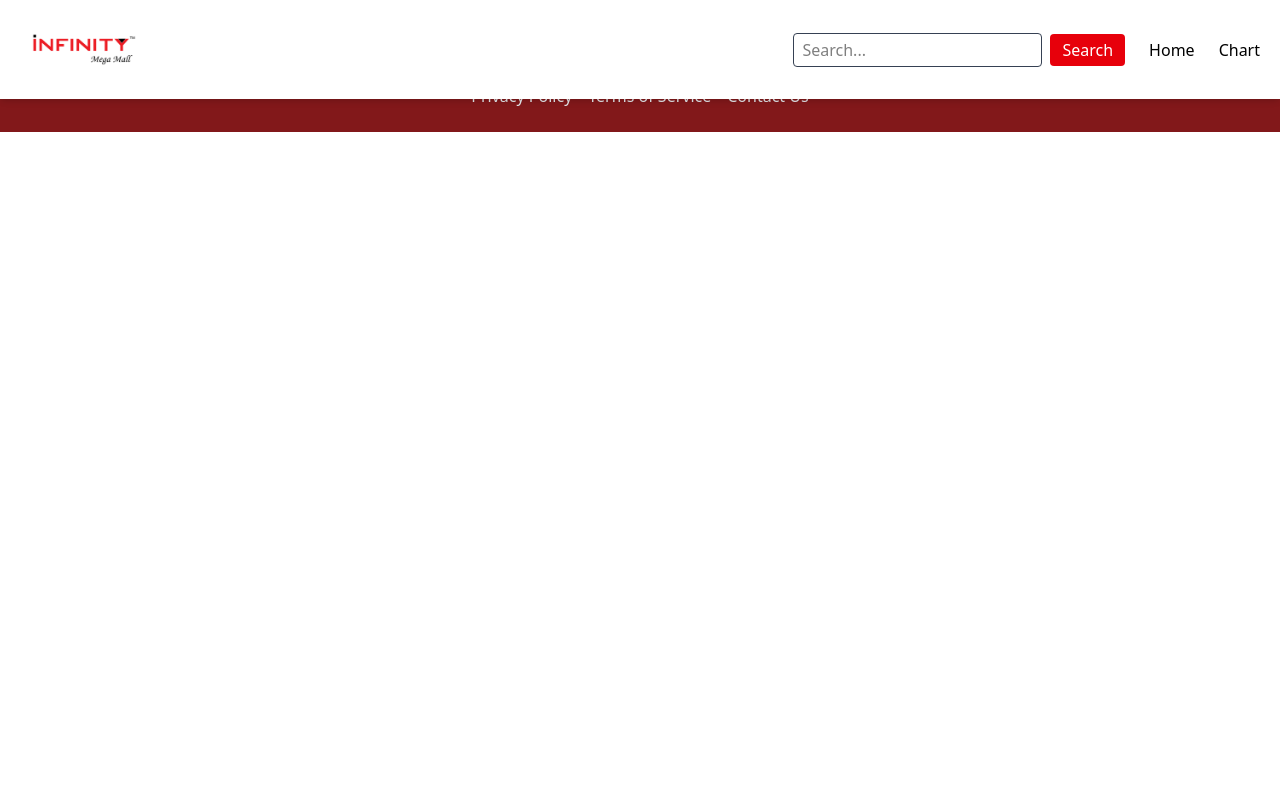
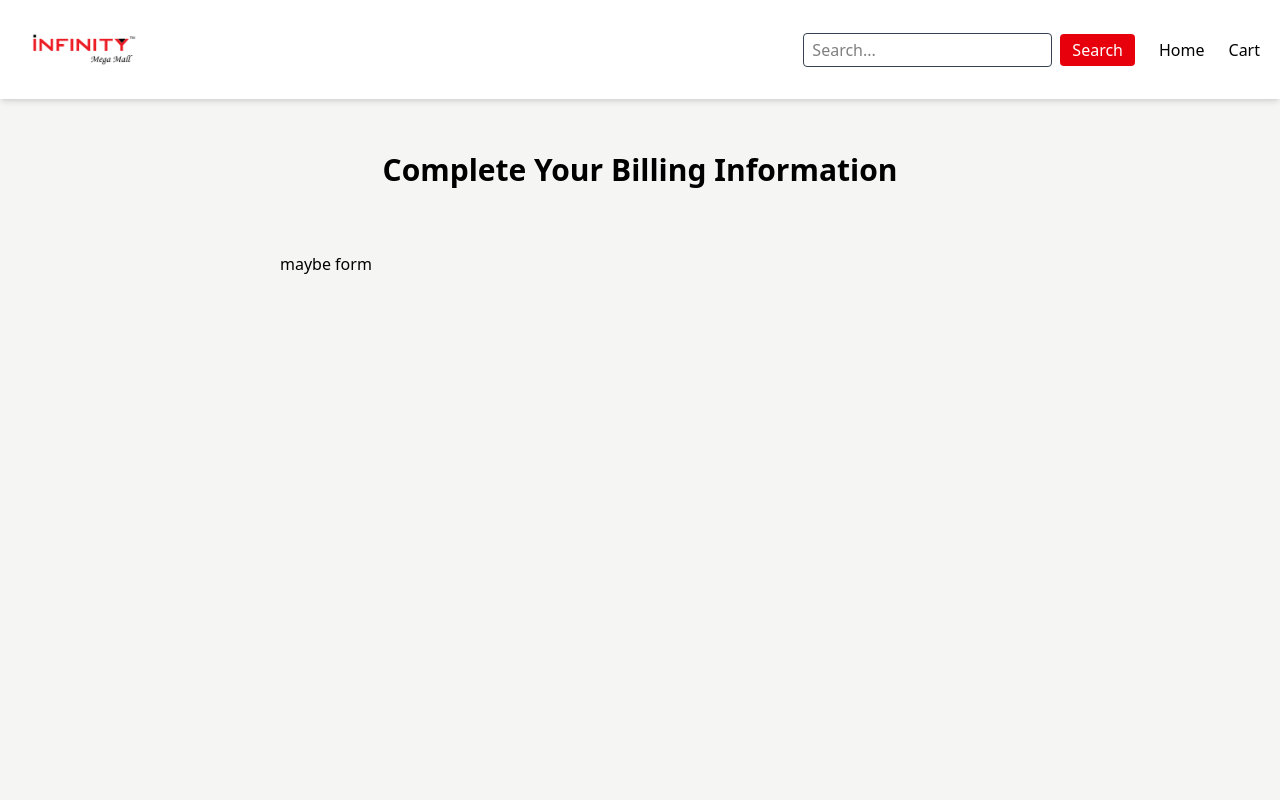
Before and after one commit to teamblinto/WooCommerce-React-Frontend, a React (Vite) app: page /checkout in a window 1280 px wide. Shown: the top 800 px of the page. Built offline with nearby package versions, Linux system fonts and the light colour scheme; no server answers.

Commit message:
linked cart page

```diff
--- a/src/Components/Header.jsx
+++ b/src/Components/Header.jsx
@@ -29,8 +29,12 @@ function Header() {
                 />
               </form>
             </li>
-            <li>Home</li>
-            <li>Chart</li>
+            <li>
+              <a href="/">Home</a>
+            </li>
+            <li>
+              <a href="/cart">Cart</a>
+            </li>
           </ul>
           <button className="lg:hidden p-2 border border-transparent hover:border hover:border-black rounded-md cursor-pointer">
             <i className="fas fa-bars text-black"></i>
--- a/src/Components/Products.jsx
+++ b/src/Components/Products.jsx
@@ -24,7 +24,10 @@ const ProductsSection = () => {
 
       <div className="grid gap-6 sm:grid-cols-2 lg:grid-cols-3 max-w-7xl mx-auto">
         {products?.map((product) => (
-          <div key={product?.id} className="bg-white rounded-xl group relative">
+          <div
+            key={product?.id}
+            className="bg-white rounded-xl group relative hover:shadow-md cursor-pointer"
+          >
             {/* SALE Badge */}
             {product?.on_sale && (
               <span className="absolute top-2 left-2 bg-black text-white text-xs px-2 py-1 z-10">
--- a/src/Pages/Cart.jsx
+++ b/src/Pages/Cart.jsx
@@ -1,10 +1,17 @@
 import React from "react";
 import CartCard from "../Components/cart/CartCard";
+import { useNavigate } from "react-router-dom";
 
 const Cart = () => {
+  const navigate = useNavigate();
+
+  const handleProceedCheckout = () => {
+    navigate("/checkout"); // Navigate to the checkout page
+  };
+
   return (
     <div className="bg-stone-100 pt-32">
-      <div className="max-w-3xl mx-auto p-6 min-h-screen">
+      <div className="max-w-3xl mx-auto p-6 min-h-screen flex flex-col gap-8">
         <h1 className="text-3xl font-semibold text-center mb-8">
           Your Shopping Cart
         </h1>
@@ -24,6 +31,15 @@ const Cart = () => {
             </h2>
           </div>
         </div>
+
+        <div className="flex justify-center items-center">
+          <button
+            onClick={handleProceedCheckout}
+            className="px-6 py-4 bg-red-600 hover:bg-red-700 text-white rounded-md cursor-pointer"
+          >
+            Proceed to Checkout
+          </button>
+        </div>
       </div>
     </div>
   );
--- a/src/Pages/Checkout.jsx
+++ b/src/Pages/Checkout.jsx
@@ -1,9 +1,16 @@
-import React from 'react'
+import React from "react";
 
 function Checkout() {
   return (
-    <div>Checkout</div>
-  )
+    <div className="bg-stone-100 pt-32">
+      <div className="max-w-3xl mx-auto p-6 min-h-screen flex flex-col gap-8">
+        <h1 className="text-3xl font-semibold text-center mb-8">
+          Complete Your Billing Information
+        </h1>
+        <div>maybe form</div>
+      </div>
+    </div>
+  );
 }
 
-export default Checkout
+export default Checkout;
```
